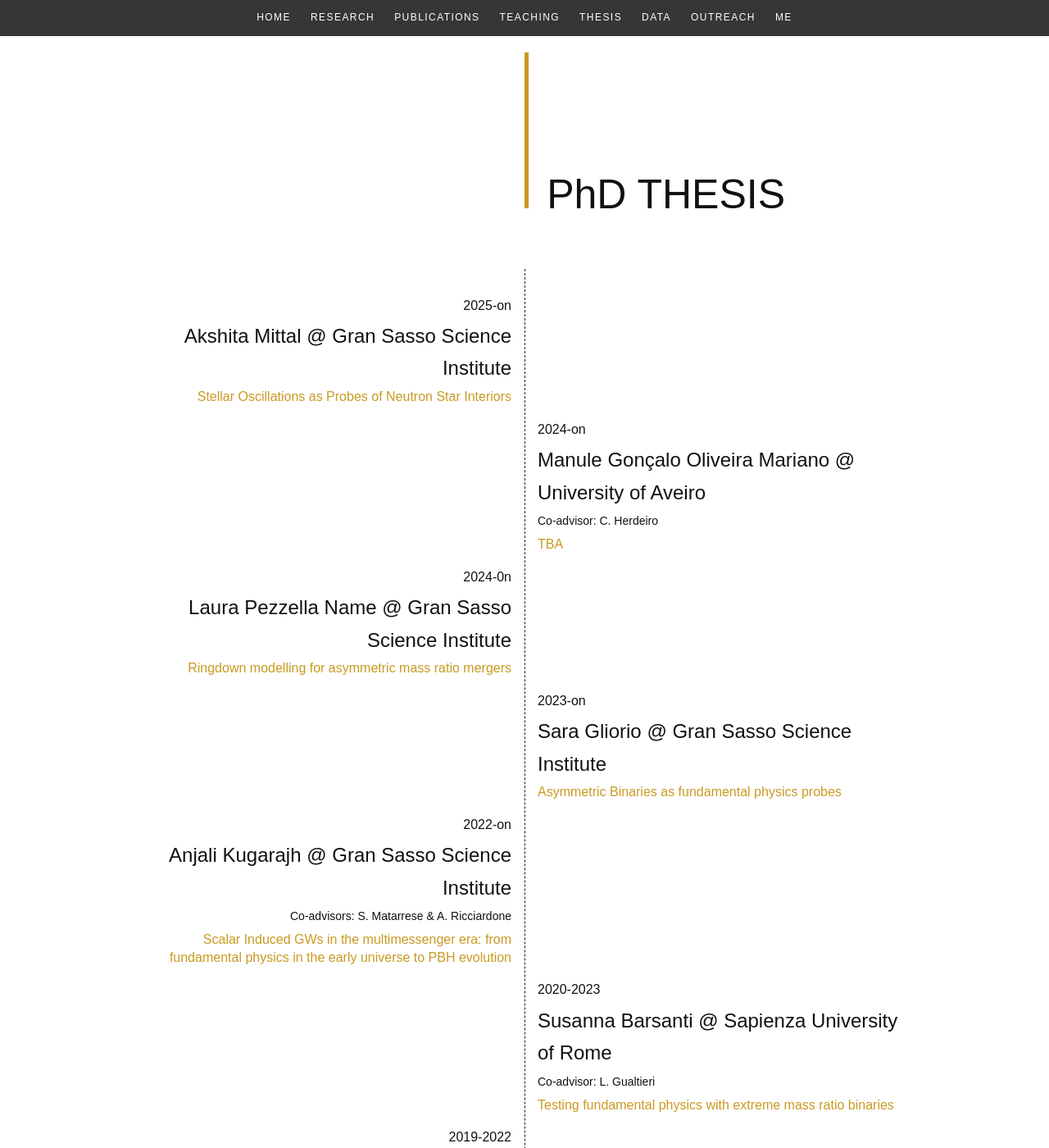
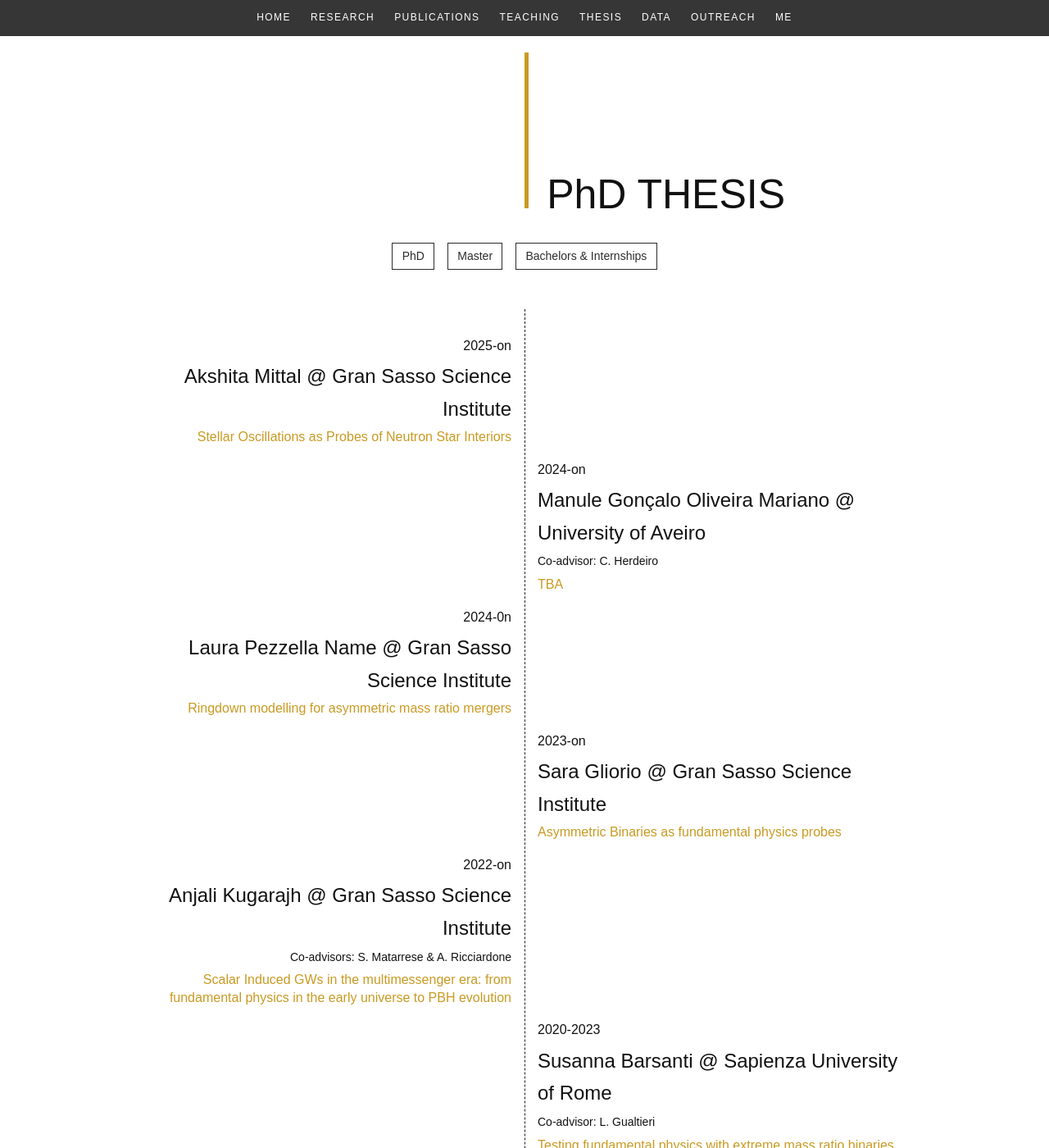
Before and after one commit to masellia/andreamaselli.github.io, a Jekyll site: the page built from pages/thesis.md, in a window 1280 px wide and 1400 px high. Shown: the whole window at 82% size. Built offline with Jekyll 4.4.1, drawn with Linux system fonts in a browser that asks for light colours; some web fonts are replaced; some of the changed text lies outside the part shown.

Commit message:
thesis page

```diff
--- a/assets/css/main.css
+++ b/assets/css/main.css
@@ -689,6 +689,28 @@ body {
 /* MASTER THESIS SECTION                 */
 /* ===================================== */
 
+.thesis-jump-links {
+  width: min(950px, 86vw);
+  margin: -2rem auto 3rem;
+  display: flex;
+  gap: 1rem;
+  justify-content: center;
+}
+
+.thesis-jump-links a {
+  font-family: "DINLight", sans-serif;
+  font-size: 14px;
+  color: rgb(44,44,44);
+  text-decoration: none;
+  border: 1px solid rgb(44,44,44);
+  padding: 0.25rem 0.7rem;
+}
+
+.thesis-jump-links a:hover {
+  background: rgb(44,44,44);
+  color: white;
+}
+
 .master-thesis-section {
   background: rgba(44,44,44,0.95);
   padding: 0;
@@ -779,7 +801,7 @@ body {
 
 .bachelor-header-title {
   position: absolute;
-  right: calc(50% + 20px);
+  left: calc(50% + 20px);
 
   font-family: "DINBoldCond", sans-serif;
   font-size: 50px;
--- a/pages/thesis.md
+++ b/pages/thesis.md
@@ -12,7 +12,13 @@ permalink: /thesis/
   </div>
 </div>
 
-<section class="thesis-timeline">
+<div class="thesis-jump-links">
+  <a href="#phd">PhD</a>
+  <a href="#master">Master</a>
+  <a href="#bachelor">Bachelors & Internships</a>
+</div>
+
+<section id="phd" class="thesis-timeline">
 
   <div class="thesis-entry thesis-left">
     <div class="thesis-year">2025-on</div>
@@ -87,7 +93,7 @@ sources for future ground and space based interferometers </div>
 
 </section>
 
-<section class="master-thesis-section">
+<section id="bachelor" id="master class="master-thesis-section">
 
   <div class="master-header">
     <div class="master-header-title">
```
